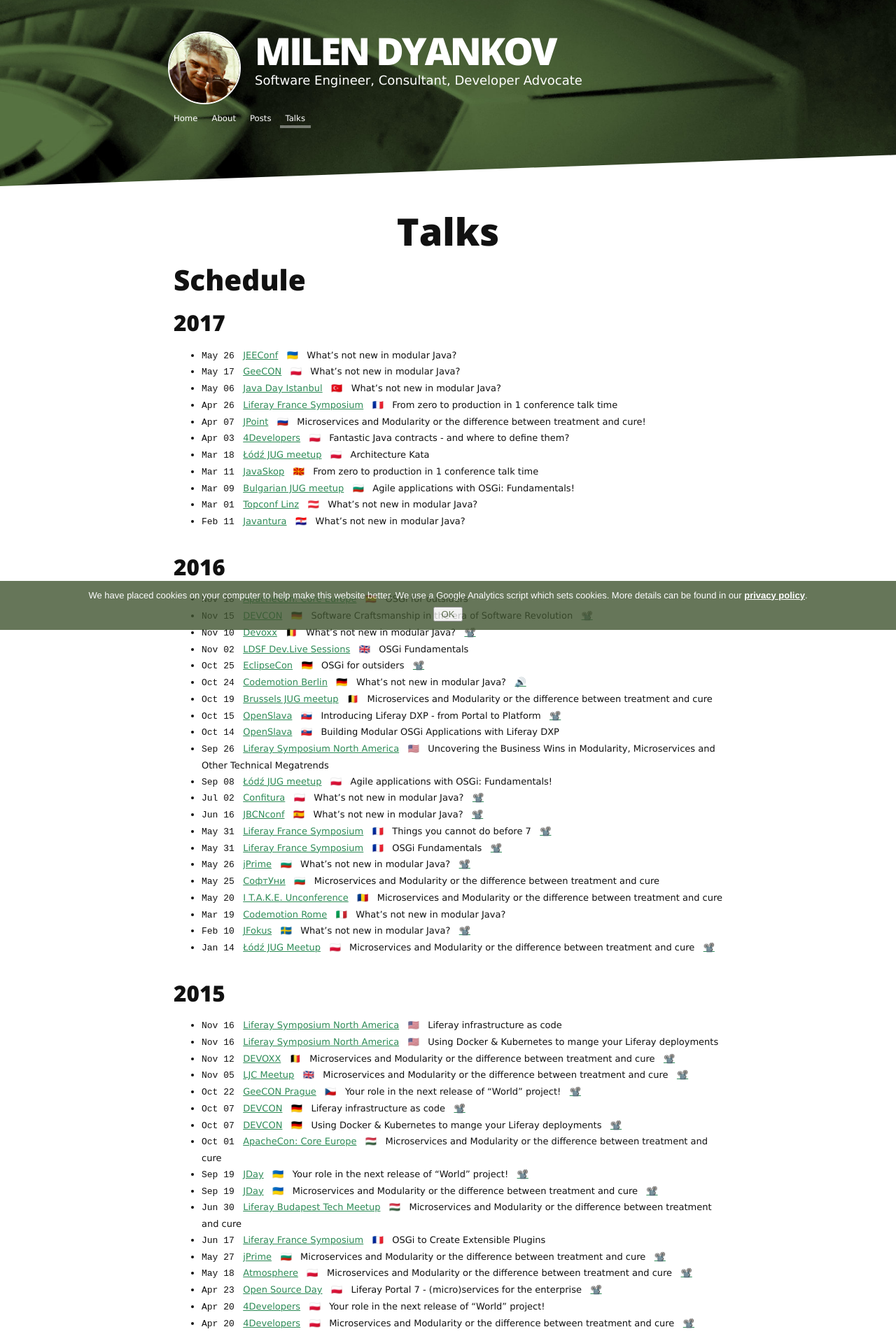
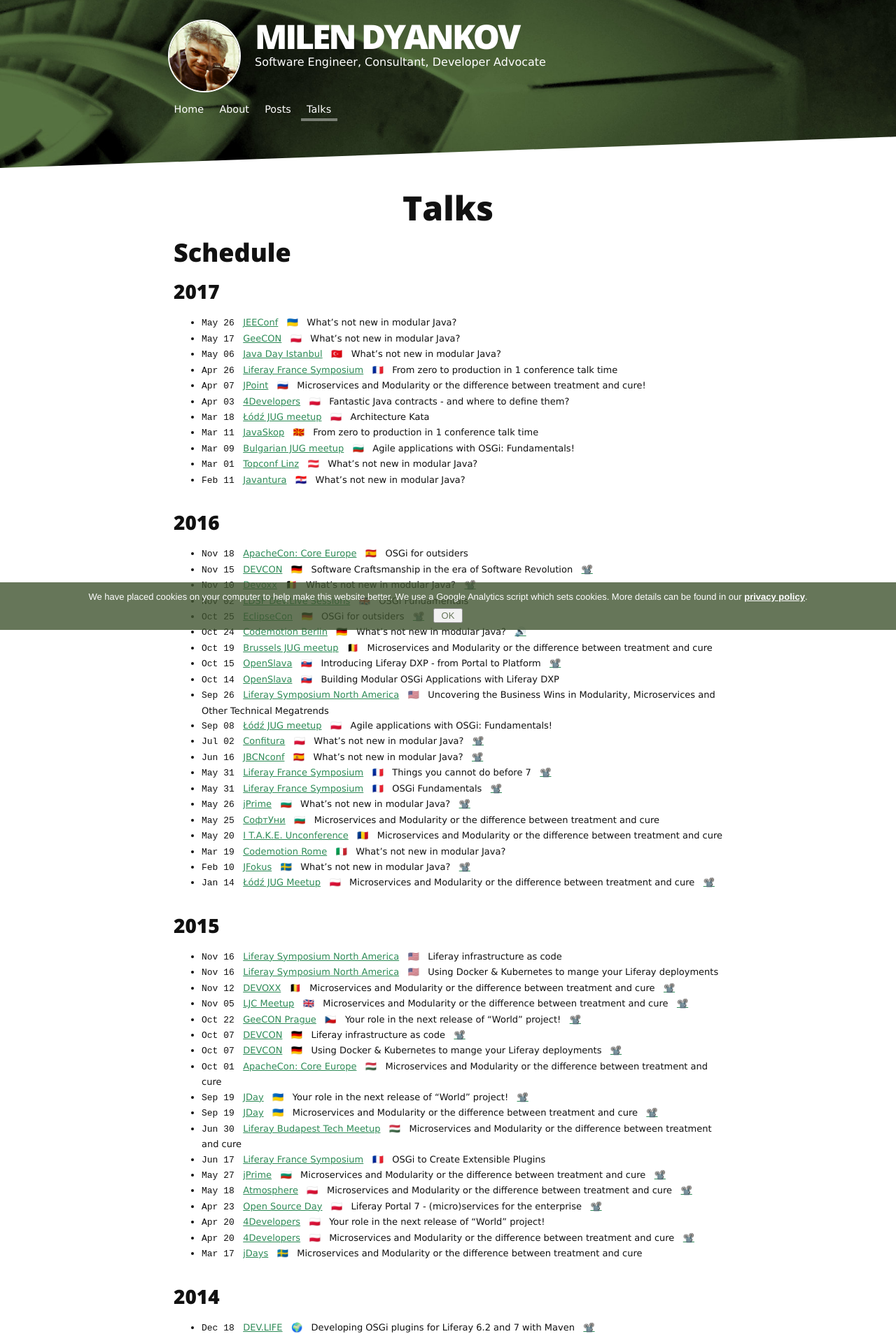
Before and after one commit to azzazzel/azzazzel.github.io, a Jekyll site: the page built from talks.md, in a window 1280 px wide. Shown: the top 1906 px of the page at 70% size. Built offline with Jekyll 4.4.1, drawn with Linux system fonts in a browser that asks for light colours; nearby versions of some CDN libraries.

Commit message:
formatting

```diff
--- a/assets/css/style.css
+++ b/assets/css/style.css
@@ -6,6 +6,8 @@
 
 body {
 	font-family: Verdana, Geneva, sans-serif;
+	line-height: 1.65;
+	font-size: 1.0em;
 }
 
 .avatar-panel {
```
Also changed, not shown: talks.md (+1 -1 lines).
